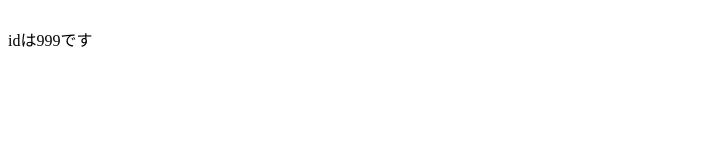
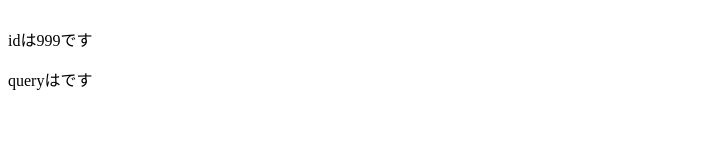
Before and after one commit to schwarzwald0906/react-rooter-dom, a React (Create React App) app: page /Page2/999 in a window 1280 px wide. Shown: the part 124-281 px from the top of the page, without its empty margins (0-718 px from the left). Built offline with nearby package versions, Linux system fonts and the light colour scheme; the HTML template or start-up script is replaced by a standard one.

Commit message:
クエリパラメーター

```diff
--- a/src/Page2.jsx
+++ b/src/Page2.jsx
@@ -5,6 +5,8 @@ export const Page2 = () => {
     <div>
       <h1>Page2ページです</h1>
       <Link to="/Page2/999">URLParameter</Link>
+      <br />
+      <Link to="/Page2/999?name=hogehoge">QueryParameter</Link>
     </div>
   );
 };
--- a/src/URLParameter.jsx
+++ b/src/URLParameter.jsx
@@ -1,12 +1,15 @@
-import { useParams } from "react-router-dom";
+import { useParams, useLocation } from "react-router-dom";
 
 export const URLparameter = () => {
   const { id } = useParams();
+  const { search } = useLocation();
+  const query = new URLSearchParams(search);
 
   return (
     <div>
       <h1>URLParameterページです</h1>
       <p>idは{id}です</p>
+      <p>queryは{query.get("name")}です</p>
     </div>
   );
 };
```
